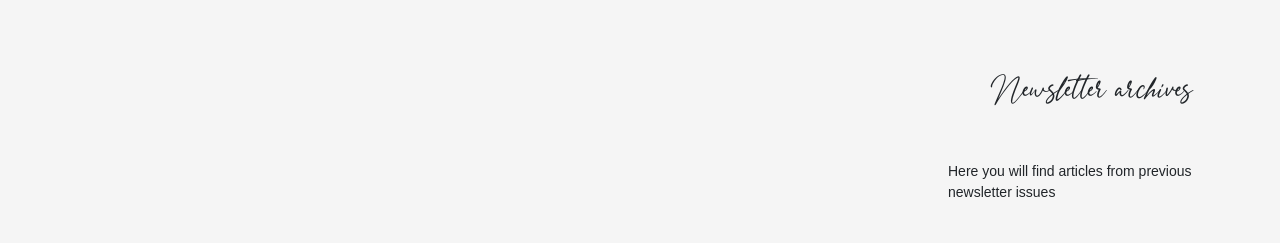
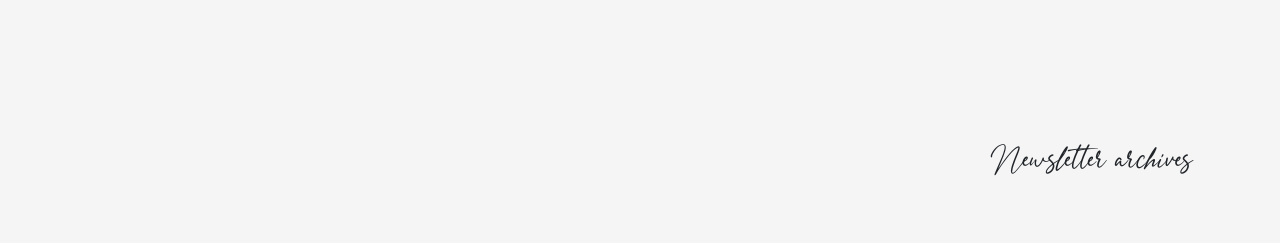
Before and after one commit to andram11/fsanewsletter2021, a React (Create React App) app: page / in a window 1280 px wide. Shown: the part 813-1056 px from the top of the page. Before the commit the page ends 1030 px from the top, so only its background shows below. Built offline with nearby package versions, Linux system fonts and the light colour scheme; no server answers.

Commit message:
Updated positioning of Archive widget

```diff
--- a/src/components/HomePage/HomePage.css
+++ b/src/components/HomePage/HomePage.css
@@ -57,7 +57,7 @@
     top: 100%;
     right: 3%;
     background-color: whitesmoke;
-    margin-top: 80px;
+    margin-top: 150px;
     margin-right: 50px;
 
   }
@@ -69,7 +69,7 @@
 
   #archive_content{
     position: absolute;
-    top: 120%;
+    top: 130%;
     right:2.5%;
     display: table;
     width:300px;
```
